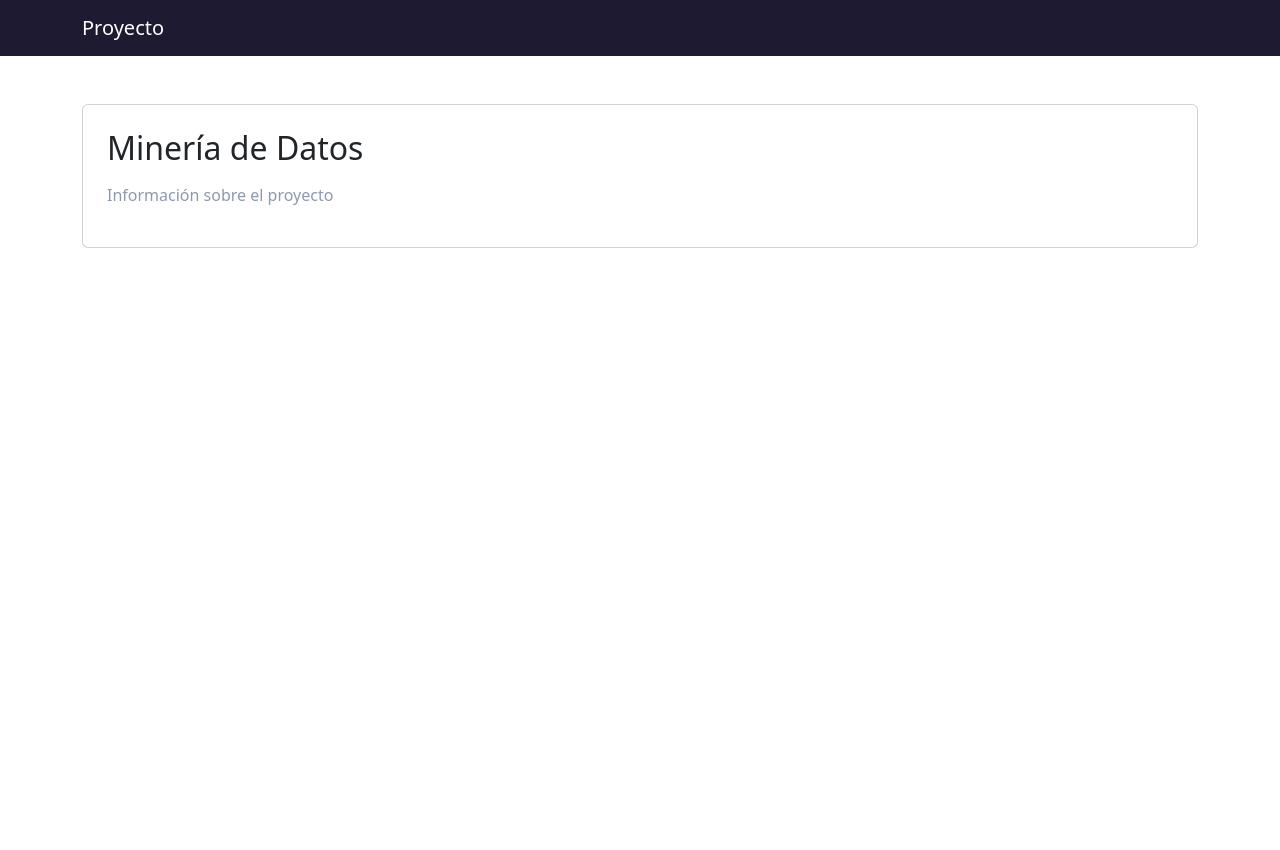
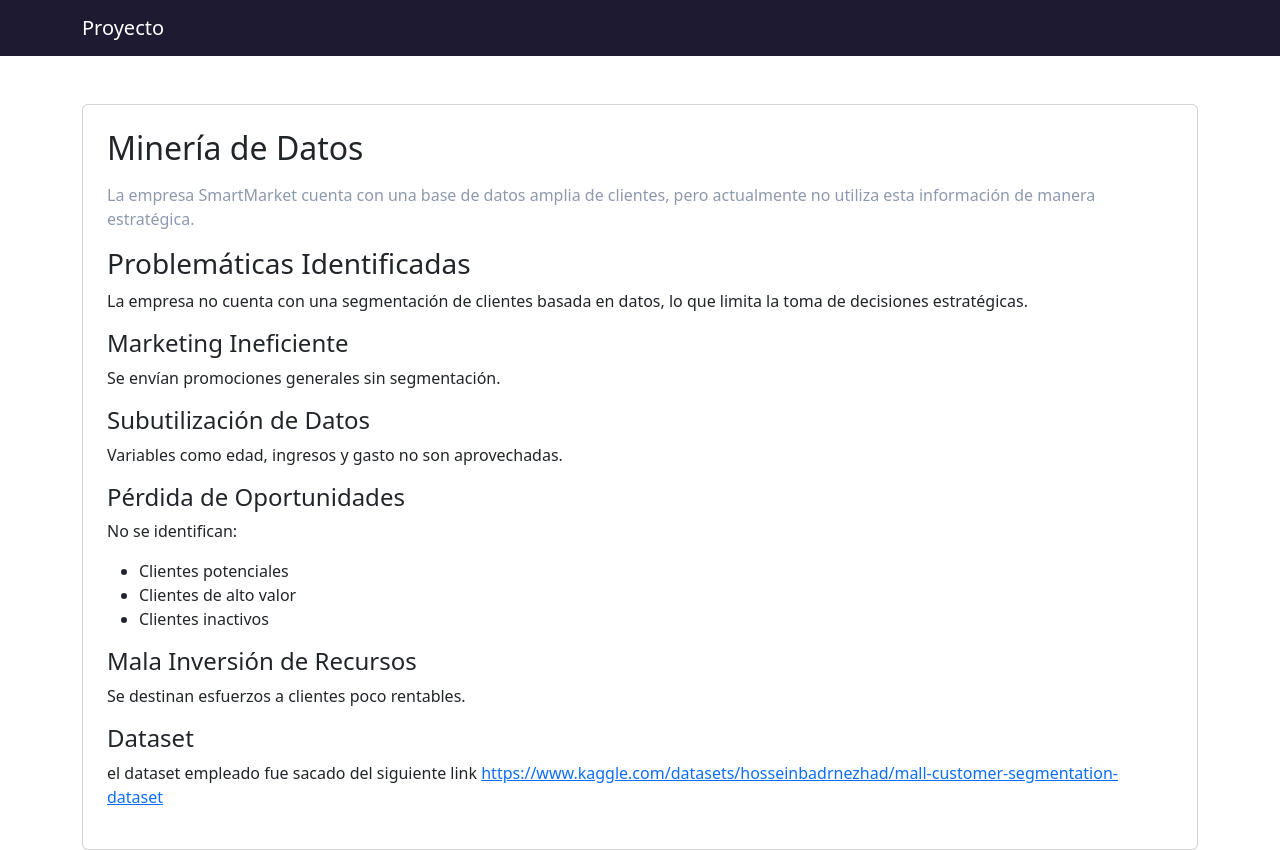
Before and after one commit to JuanesAcosta7/Mineria_de_datos, a Flask app: page / in a window 1280 px wide. Before the commit the page ends 248 px from the top, so only its background shows below. Run offline with Flask 3, Linux system fonts and the light colour scheme.

Commit message:
informacion proyecto

```diff
--- a/templates/index.html
+++ b/templates/index.html
@@ -18,7 +18,25 @@
     <div class="container mt-5">
         <div class="card p-4">
             <h2 class="mb-3">Minería de Datos</h2>
-            <p class="text-secondary-custom">Información sobre el proyecto</p>
+            <p class="text-secondary-custom">La empresa SmartMarket cuenta con una base de datos amplia de clientes, pero actualmente no utiliza esta información de manera estratégica.</p>
+
+            <h3>Problemáticas Identificadas</h3>
+             <p>La empresa no cuenta con una segmentación de clientes basada en datos, lo que limita la toma de decisiones estratégicas.</p>
+            <h4>Marketing Ineficiente</h4>
+            <p>Se envían promociones generales sin segmentación.</p>
+            <h4>Subutilización de Datos</h4>
+            <p>Variables como edad, ingresos y gasto no son aprovechadas.</p>
+            <h4>Pérdida de Oportunidades</h4>
+            <p>No se identifican:</p>
+            <ul>
+                <li>Clientes potenciales</li>
+                <li>Clientes de alto valor</li>
+                <li>Clientes inactivos</li>
+            </ul>
+            <h4>Mala Inversión de Recursos</h4>
+            <p>Se destinan esfuerzos a clientes poco rentables.</p>
+            <h4>Dataset</h4>
+            <p> el dataset empleado fue sacado del siguiente link <a href="https://www.kaggle.com/datasets/hosseinbadrnezhad/mall-customer-segmentation-dataset" target="_blank">https://www.kaggle.com/datasets/hosseinbadrnezhad/mall-customer-segmentation-dataset</a></p>
         </div>
     </div>
 
```
